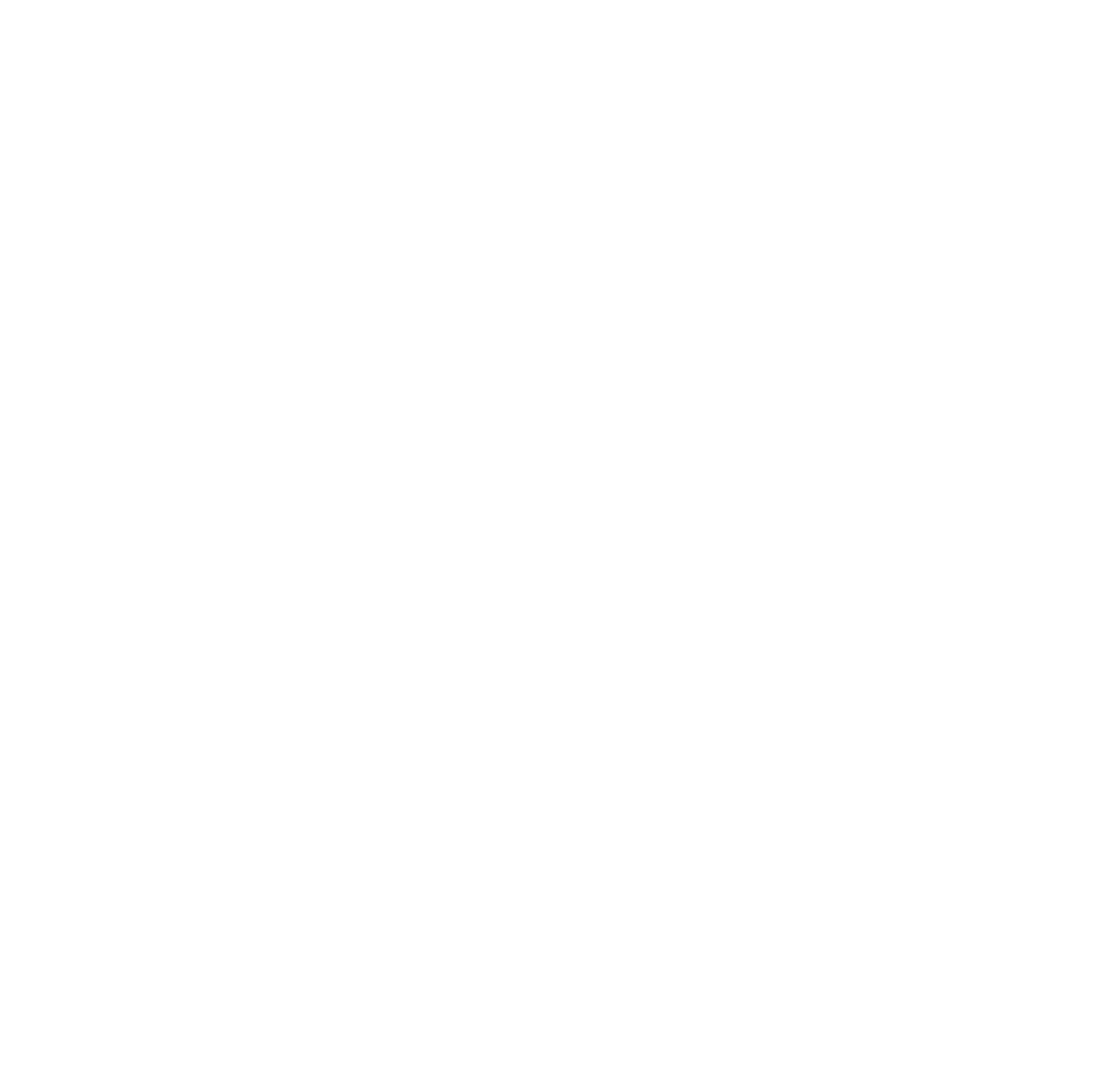
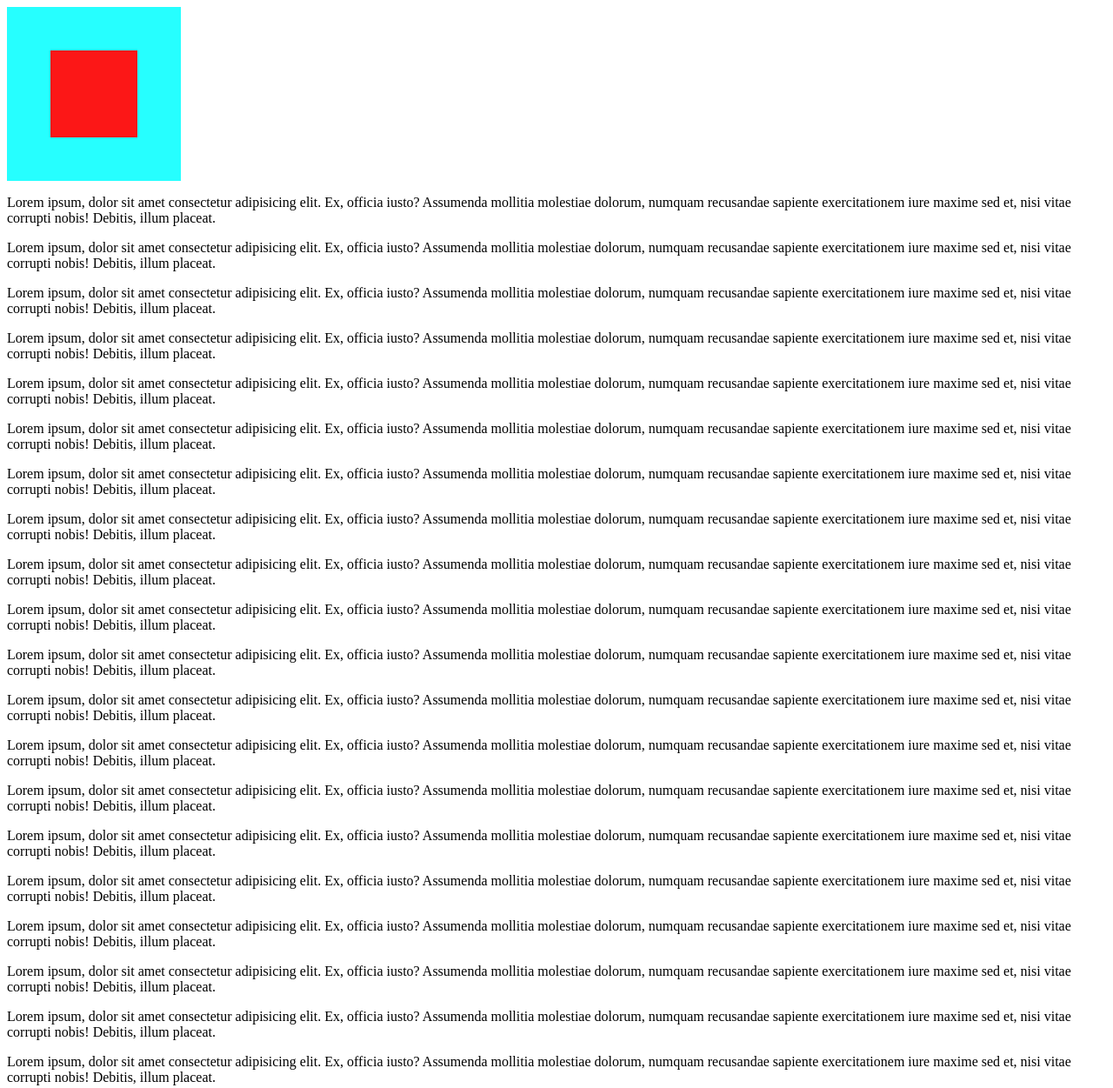
Before and after one commit to MeganGCodes/HTML-_CSS-_Full_Course_2023, a plain HTML site: page 24_positions/index.html in a window 1280 px wide. Shown: the whole page at 87% size. Before the commit the page ends 800 px from the top, so only its background shows below. Drawn offline with Linux system fonts and the light colour scheme.

```diff
--- a/24_positions/index.html
+++ b/24_positions/index.html
@@ -4,8 +4,40 @@
     <meta charset="UTF-8">
     <meta name="viewport" content="width=device-width, initial-scale=1.0">
     <title>Document</title>
+    <link rel="stylesheet" href="styles.css">
 </head>
 <body>
+    <!-- position:
+    relative = positioned relative to where it normally
+fixed = positioned relitive to the viewport
+absolute = positioned relative to nearest ancestor
+sticky = positioned based on scroll position
+static= default position for an element -->
+
+<div id="box1">
+    <div id="box2"></div>
+</div>
+
+<p>Lorem ipsum, dolor sit amet consectetur adipisicing elit. Ex, officia iusto? Assumenda mollitia molestiae dolorum, numquam recusandae sapiente exercitationem iure maxime sed et, nisi vitae corrupti nobis! Debitis, illum placeat.</p>
+<p>Lorem ipsum, dolor sit amet consectetur adipisicing elit. Ex, officia iusto? Assumenda mollitia molestiae dolorum, numquam recusandae sapiente exercitationem iure maxime sed et, nisi vitae corrupti nobis! Debitis, illum placeat.</p>
+<p>Lorem ipsum, dolor sit amet consectetur adipisicing elit. Ex, officia iusto? Assumenda mollitia molestiae dolorum, numquam recusandae sapiente exercitationem iure maxime sed et, nisi vitae corrupti nobis! Debitis, illum placeat.</p>
+<p>Lorem ipsum, dolor sit amet consectetur adipisicing elit. Ex, officia iusto? Assumenda mollitia molestiae dolorum, numquam recusandae sapiente exercitationem iure maxime sed et, nisi vitae corrupti nobis! Debitis, illum placeat.</p>
+<p>Lorem ipsum, dolor sit amet consectetur adipisicing elit. Ex, officia iusto? Assumenda mollitia molestiae dolorum, numquam recusandae sapiente exercitationem iure maxime sed et, nisi vitae corrupti nobis! Debitis, illum placeat.</p>
+<p>Lorem ipsum, dolor sit amet consectetur adipisicing elit. Ex, officia iusto? Assumenda mollitia molestiae dolorum, numquam recusandae sapiente exercitationem iure maxime sed et, nisi vitae corrupti nobis! Debitis, illum placeat.</p>
+<p>Lorem ipsum, dolor sit amet consectetur adipisicing elit. Ex, officia iusto? Assumenda mollitia molestiae dolorum, numquam recusandae sapiente exercitationem iure maxime sed et, nisi vitae corrupti nobis! Debitis, illum placeat.</p>
+<p>Lorem ipsum, dolor sit amet consectetur adipisicing elit. Ex, officia iusto? Assumenda mollitia molestiae dolorum, numquam recusandae sapiente exercitationem iure maxime sed et, nisi vitae corrupti nobis! Debitis, illum placeat.</p>
+<p>Lorem ipsum, dolor sit amet consectetur adipisicing elit. Ex, officia iusto? Assumenda mollitia molestiae dolorum, numquam recusandae sapiente exercitationem iure maxime sed et, nisi vitae corrupti nobis! Debitis, illum placeat.</p>
+<p>Lorem ipsum, dolor sit amet consectetur adipisicing elit. Ex, officia iusto? Assumenda mollitia molestiae dolorum, numquam recusandae sapiente exercitationem iure maxime sed et, nisi vitae corrupti nobis! Debitis, illum placeat.</p>
+<p>Lorem ipsum, dolor sit amet consectetur adipisicing elit. Ex, officia iusto? Assumenda mollitia molestiae dolorum, numquam recusandae sapiente exercitationem iure maxime sed et, nisi vitae corrupti nobis! Debitis, illum placeat.</p>
+<p>Lorem ipsum, dolor sit amet consectetur adipisicing elit. Ex, officia iusto? Assumenda mollitia molestiae dolorum, numquam recusandae sapiente exercitationem iure maxime sed et, nisi vitae corrupti nobis! Debitis, illum placeat.</p>
+<p>Lorem ipsum, dolor sit amet consectetur adipisicing elit. Ex, officia iusto? Assumenda mollitia molestiae dolorum, numquam recusandae sapiente exercitationem iure maxime sed et, nisi vitae corrupti nobis! Debitis, illum placeat.</p>
+<p>Lorem ipsum, dolor sit amet consectetur adipisicing elit. Ex, officia iusto? Assumenda mollitia molestiae dolorum, numquam recusandae sapiente exercitationem iure maxime sed et, nisi vitae corrupti nobis! Debitis, illum placeat.</p>
+<p>Lorem ipsum, dolor sit amet consectetur adipisicing elit. Ex, officia iusto? Assumenda mollitia molestiae dolorum, numquam recusandae sapiente exercitationem iure maxime sed et, nisi vitae corrupti nobis! Debitis, illum placeat.</p>
+<p>Lorem ipsum, dolor sit amet consectetur adipisicing elit. Ex, officia iusto? Assumenda mollitia molestiae dolorum, numquam recusandae sapiente exercitationem iure maxime sed et, nisi vitae corrupti nobis! Debitis, illum placeat.</p>
+<p>Lorem ipsum, dolor sit amet consectetur adipisicing elit. Ex, officia iusto? Assumenda mollitia molestiae dolorum, numquam recusandae sapiente exercitationem iure maxime sed et, nisi vitae corrupti nobis! Debitis, illum placeat.</p>
+<p>Lorem ipsum, dolor sit amet consectetur adipisicing elit. Ex, officia iusto? Assumenda mollitia molestiae dolorum, numquam recusandae sapiente exercitationem iure maxime sed et, nisi vitae corrupti nobis! Debitis, illum placeat.</p>
+<p>Lorem ipsum, dolor sit amet consectetur adipisicing elit. Ex, officia iusto? Assumenda mollitia molestiae dolorum, numquam recusandae sapiente exercitationem iure maxime sed et, nisi vitae corrupti nobis! Debitis, illum placeat.</p>
+<p>Lorem ipsum, dolor sit amet consectetur adipisicing elit. Ex, officia iusto? Assumenda mollitia molestiae dolorum, numquam recusandae sapiente exercitationem iure maxime sed et, nisi vitae corrupti nobis! Debitis, illum placeat.</p>
 
 </body>
 </html>
--- a/24_positions/styles.css
+++ b/24_positions/styles.css
@@ -0,0 +1,15 @@
+#box1{
+    width: 200px;
+    height: 200px;
+    background-color: rgb(38, 255, 255);
+    position: sticky;
+    top: 0px;
+}
+#box2{
+    width: 100px;
+    height: 100px;
+    background-color: rgb(252, 23, 23);
+    position: absolute;
+    top: 50px;
+    left: 50px;
+}
--- /dev/null
+++ b/25_background_images/style.css
@@ -0,0 +1,7 @@
+body{
+    background-image: url(./nice_small.png);
+    background-repeat: no-repeat;
+    background-position: center;
+    background-attachment: fixed;
+    background-size: cover;
+}
```
Also changed, not shown: 25_background_images/index.html (added, +14 -0 lines), 25_background_images/nice_small.png (added), 1 other file.
